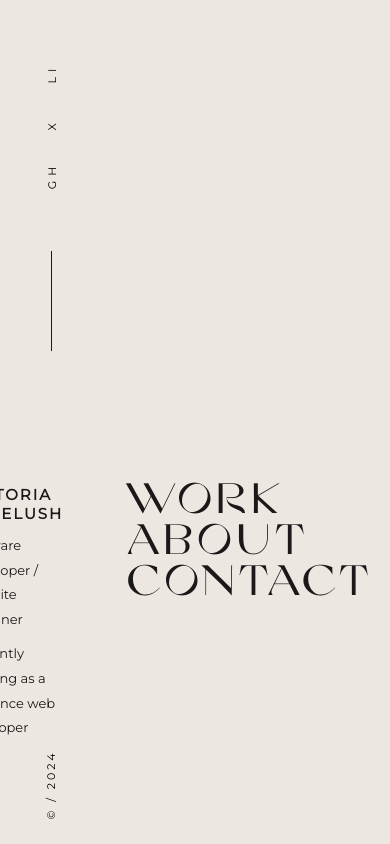
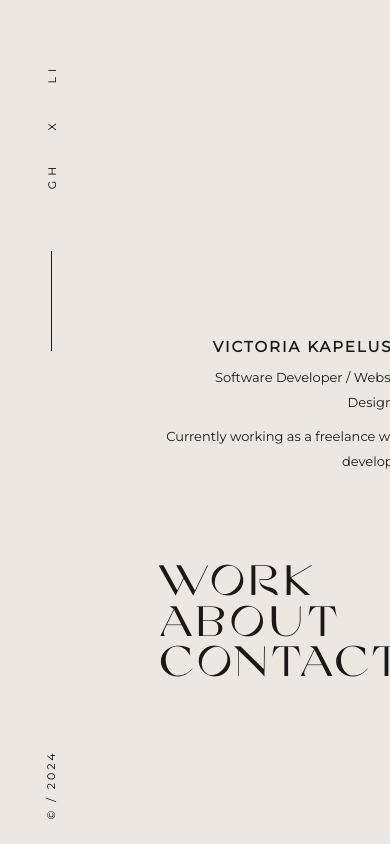
Before and after one commit to victoriakapelush/React-Portfolio-Website, a React (Vite) app: page / in a window 390 px wide. Built offline with nearby package versions, Linux system fonts and the light colour scheme.

Commit message:
Change layout of main page responside design

```diff
--- a/src/style/index.css
+++ b/src/style/index.css
@@ -386,35 +386,16 @@ body {
 /* Responsive Styles */
 
 @media only screen and (max-width: 768px) {
+
   .main-info {
-    margin: auto 2rem 5rem 2rem;
+    flex-direction: column;
+    justify-content: center;
+    align-items: center;
+    text-align: right;
   }
 
-  .index-page-container {
-    flex-direction: column;
+  .links {
+    text-align: left;
   }
 
-  .work-container {
-    margin-left: 2rem;
-    margin-right: 2rem;
-  }
-
-  .about-main-info {
-    margin: 2rem;
-  }
 }
-
-@media only screen and (max-width: 576px) {
-  .main-info {
-    margin: auto 1rem 5rem 1rem;
-  }
-
-  .work-container {
-    margin-left: 1rem;
-    margin-right: 1rem;
-  }
-
-  .about-main-info {
-    margin: 1rem;
-  }
-}
```
